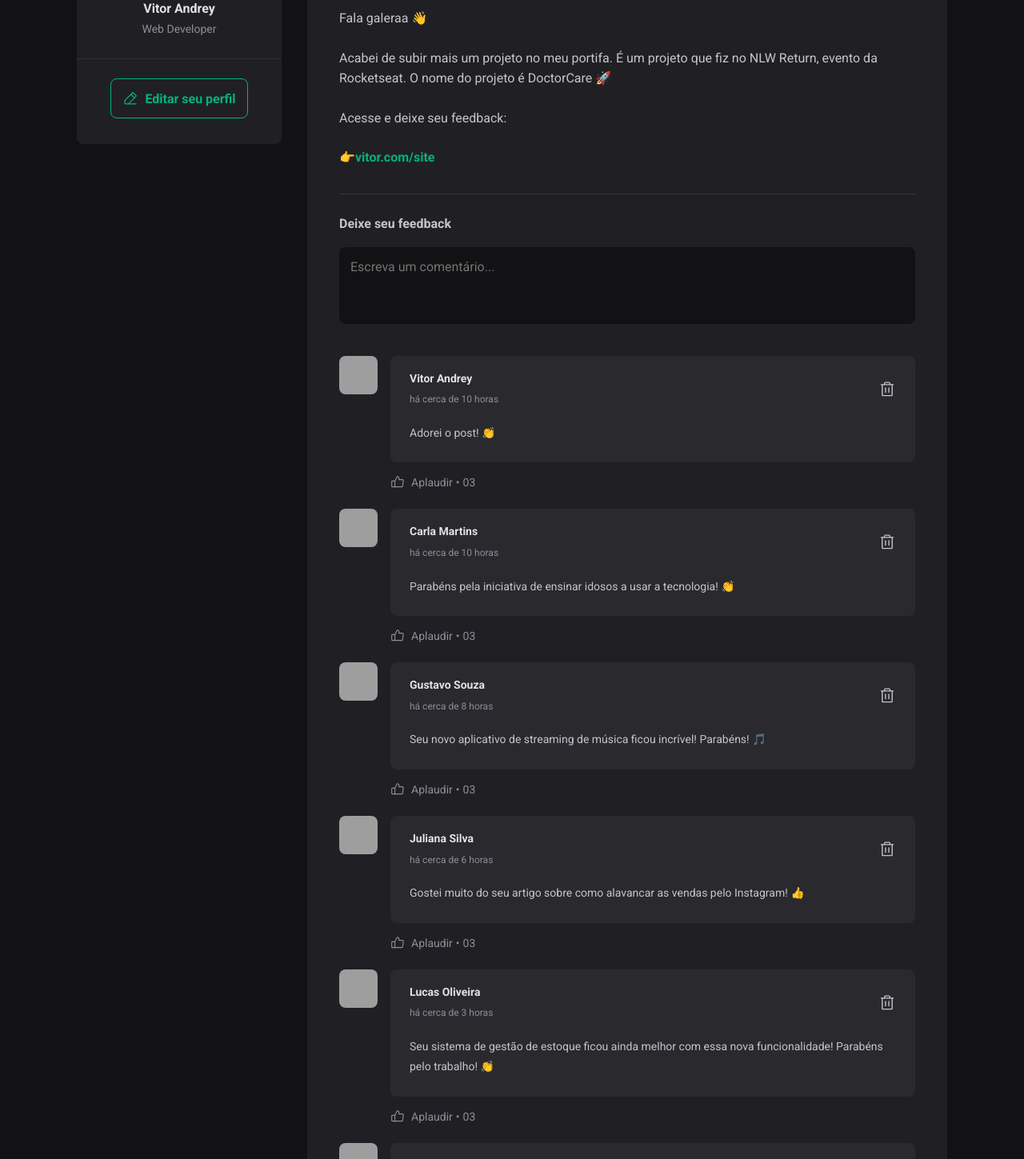
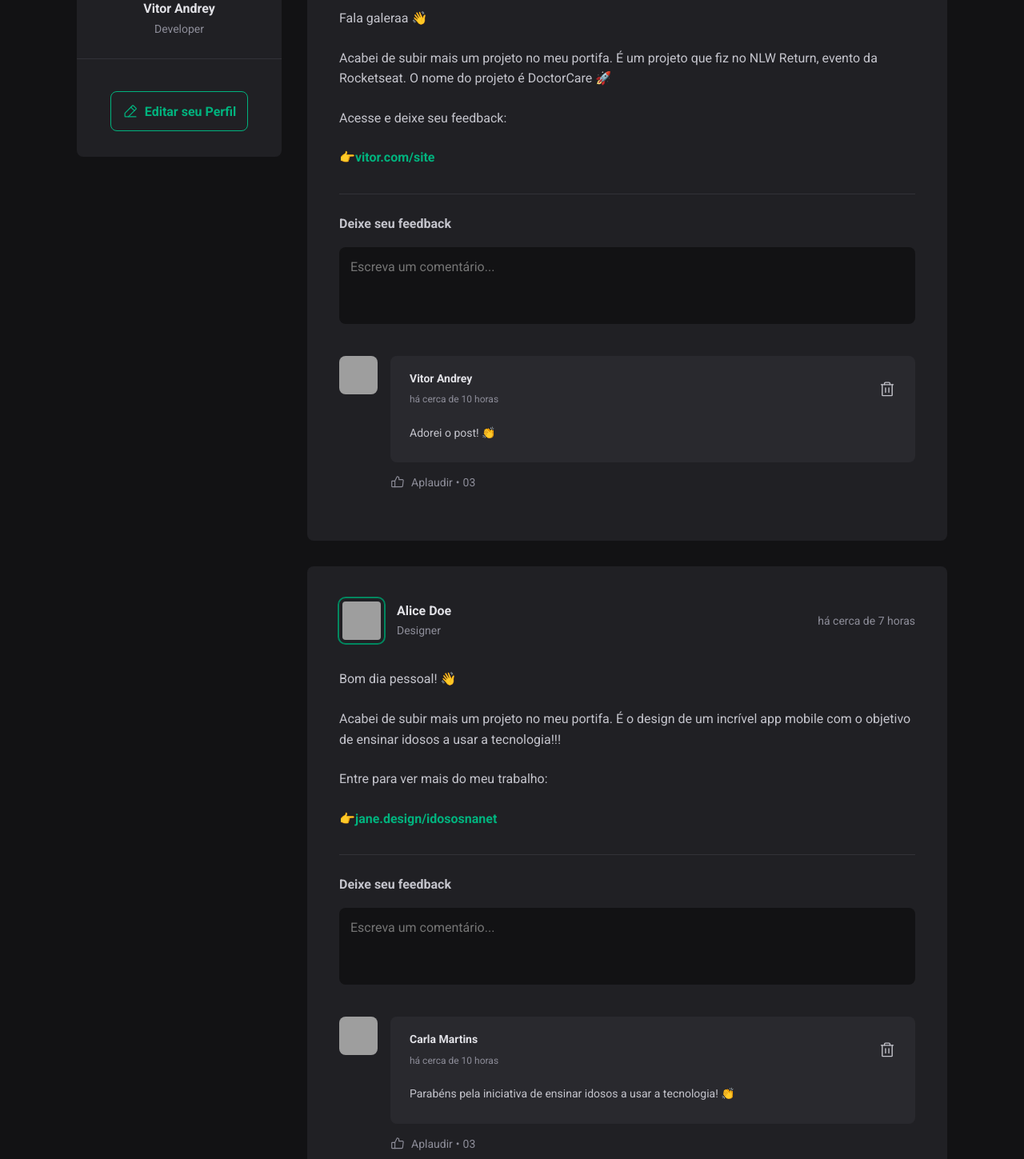
Before and after one commit to VitorAndrey/ignite-feed, a React (Vite) app: page / in a window 1280 px wide. Shown: the part 220-1669 px from the top of the page at 80% size. Built offline with nearby package versions, Linux system fonts and the light colour scheme; grey boxes are pictures that could not be loaded.

Commit message:
adicionei a funcao de editar o perfil

```diff
--- a/package.json
+++ b/package.json
@@ -13,7 +13,8 @@
     "date-fns": "^2.30.0",
     "phosphor-react": "^1.4.1",
     "react": "^18.2.0",
-    "react-dom": "^18.2.0"
+    "react-dom": "^18.2.0",
+    "uuid": "^9.0.0"
   },
   "devDependencies": {
     "@types/react": "^18.0.28",
--- a/src/App.jsx
+++ b/src/App.jsx
@@ -20,6 +20,7 @@ export function App() {
                 author={post.author}
                 content={post.content}
                 publishedAt={post.publishedAt}
+                comments={post.comments}
               />
             );
           })}
--- a/src/components/Post.jsx
+++ b/src/components/Post.jsx
@@ -1,16 +1,13 @@
 import styles from "./Post.module.css";
-
+import { useState } from "react";
+import { v4 as uuidv4 } from "uuid";
 import { formatDistanceToNow } from "date-fns";
-
+import { ptBR } from "date-fns/locale";
 import { Comment } from "./Comment";
 import { Avatar } from "./Avatar";
-import { ptBR } from "date-fns/locale";
 
-import { comments } from "../data/comments";
-// import { useState } from "react";
-
-export function Post({ author, content, publishedAt }) {
-  // const [handleComments, setHandleComments] = useState();
+export function Post({ author, content, publishedAt, comments }) {
+  const [commentList, setCommentList] = useState(comments);
 
   const formattedDate = new Intl.DateTimeFormat("pt-BR", {
     day: "2-digit",
@@ -19,15 +16,23 @@ export function Post({ author, content, publishedAt }) {
     minute: "2-digit",
   }).format(publishedAt);
 
-  const toNowDate = formatDistanceToNow(publishedAt, { locale: ptBR, addSuffix: true });
+  const toNowDate = formatDistanceToNow(publishedAt, {
+    locale: ptBR,
+    addSuffix: true,
+  });
 
-  // function handleCreateNewComment() {
-  //   event.preventDefault();
-
-  //   setHandleComments([...comments, comments.length + 1]);
-
-  //   console.log(handleComments);
-  // }
+  function handleCreateNewComment(event) {
+    event.preventDefault();
+    const newComment = {
+      id: uuidv4(),
+      name: "Carla Martins",
+      avatarUrl: "https://github.com/CarlaMartins.png",
+      content: event.target.commentText.value,
+      publishedAt: new Date(),
+    };
+    setCommentList([...commentList, newComment]);
+    event.target.commentText.value = "";
+  }
 
   return (
     <article className={styles.post}>
@@ -52,10 +57,10 @@ export function Post({ author, content, publishedAt }) {
       <div className={styles.content}>
         {content.map((line) => {
           if (line.type === "paragraph") {
-            return <p key={line.id}>{line.content}</p>;
+            return <p key={uuidv4()}>{line.content}</p>;
           } else if (line.type === "link") {
             return (
-              <p>
+              <p key={uuidv4()}>
                 <a href="#">{line.content}</a>
               </p>
             );
@@ -64,9 +69,9 @@ export function Post({ author, content, publishedAt }) {
       </div>
 
       {/* FORM */}
-      <form onSubmit={() => {}} className={styles.form}>
+      <form onSubmit={handleCreateNewComment} className={styles.form}>
         <strong>Deixe seu feedback</strong>
-        <textarea type="text" placeholder="Escreva um comentário..." />
+        <textarea type="text" name="commentText" placeholder="Escreva um comentário..." />
         <footer>
           <button type="submit">Publicar</button>
         </footer>
@@ -74,7 +79,7 @@ export function Post({ author, content, publishedAt }) {
 
       {/* COMMENTS */}
       <div className={styles.commentList}>
-        {comments.map((comment) => {
+        {commentList.map((comment) => {
           return (
             <Comment
               key={comment.id}
--- a/src/components/Sidebar.jsx
+++ b/src/components/Sidebar.jsx
@@ -1,9 +1,37 @@
 import { Avatar } from "./Avatar";
 import styles from "./Sidebar.module.css";
 
-import { PencilSimpleLine } from "phosphor-react";
+import { useState } from "react";
+
+import { PencilSimpleLine, FloppyDisk, XCircle, Question } from "phosphor-react";
 
 export function Sidebar() {
+  const [editingProfile, setEditingProfile] = useState(false);
+  const [isQuestioning, setIsQuestioning] = useState(false);
+  const [name, setName] = useState("Vitor Andrey");
+  const [role, setRole] = useState("Developer");
+  const [picture, setPicture] = useState("VitorAndrey");
+
+  function changeUser(event) {
+    event.preventDefault();
+
+    if (event.target.inputName.value != "") {
+      setName(event.target.inputName.value);
+    } else if (event.target.inputRole.value != "") {
+      setRole(event.target.inputRole.value);
+    } else if (event.target.inputPicture.value != "") {
+      setPicture(event.target.inputPicture.value);
+    }
+
+    setEditingProfile(false);
+    setIsQuestioning(false);
+  }
+
+  function cancelAll() {
+    setEditingProfile(false);
+    setIsQuestioning(false);
+  }
+
   return (
     <aside className={styles.sidebar}>
       <img
@@ -12,16 +40,59 @@ export function Sidebar() {
       />
 
       <div className={styles.profileCard}>
-        <Avatar src="https://github.com/VitorAndrey.png" />
-        <strong>Vitor Andrey</strong>
-        <span>Web Developer</span>
+        <Avatar src={`https://github.com/${picture}.png`} />
+        <strong>{name}</strong>
+        <span>{role}</span>
       </div>
 
       <footer className={styles.footer}>
-        <a href="#">
-          <PencilSimpleLine size={20} />
-          Editar seu perfil
-        </a>
+        {editingProfile ? (
+          <form autoComplete="off" className={styles.editProfile} onSubmit={changeUser}>
+            <div className={styles.inputContainer}>
+              <label htmlFor="inputName">Change Name:</label>
+              <input type="text" placeholder={name} name="inputName" />
+            </div>
+            <div className={styles.inputContainer}>
+              <label htmlFor="inputRole">Change Role:</label>
+              <input type="text" placeholder={role} name="inputRole" />
+            </div>
+            <div className={styles.inputContainer}>
+              <label htmlFor="inputPicture">
+                <Question
+                  size={22}
+                  className={styles.question}
+                  onClick={() => setIsQuestioning((prev) => !prev)}
+                />
+                Change Picture:
+              </label>
+              {isQuestioning && (
+                <p className={styles.help}>
+                  A foto de perfil é definida com base em seu nick do GitHub.
+                </p>
+              )}
+              <input type="text" placeholder={picture} name="inputPicture" />
+            </div>
+            <div className={styles.buttonContainer}>
+              <button type="submut" className={styles.greenButton}>
+                <FloppyDisk size={20} />
+                Salvar alterações
+              </button>
+              <button type="button" onClick={cancelAll} className={styles.redButton}>
+                Cancelar
+                <XCircle size={20} />
+              </button>
+            </div>
+          </form>
+        ) : (
+          <button
+            type="button"
+            onClick={() => setEditingProfile(true)}
+            className={styles.greenButton}
+          >
+            <PencilSimpleLine size={20} />
+            Editar seu Perfil
+          </button>
+        )}
       </footer>
     </aside>
   );
--- a/src/components/Sidebar.module.css
+++ b/src/components/Sidebar.module.css
@@ -37,6 +37,52 @@
 
   color: var(--gray-400);
 }
+/* Editing Profile */
+.editProfile {
+  display: flex;
+  flex-direction: column;
+  align-items: center;
+  justify-content: center;
+  gap: 1rem;
+  margin: 1rem;
+}
+.editProfile label {
+  display: flex;
+  align-items: center;
+
+  gap: 0.3rem;
+}
+.question {
+  cursor: pointer;
+}
+.help {
+  font-size: 0.75rem;
+  line-height: 1.3rem;
+  color: var(--gray-400);
+  max-width: 180px;
+  padding-left: 0.5rem;
+}
+.inputContainer {
+  display: flex;
+  flex-direction: column;
+  gap: 0.5rem;
+}
+.editProfile input {
+  outline: none;
+  padding: 0.875rem;
+  color: var(--gray-100);
+  border: none;
+  background: var(--gray-900);
+  border-radius: 8px;
+}
+.editProfile input:focus {
+  outline: 1px solid var(--green-500);
+}
+.buttonContainer {
+  display: flex;
+  flex-direction: column;
+  align-items: center;
+}
 
 /*  Footer */
 .footer {
@@ -49,7 +95,8 @@
 }
 
 /*  Footer Button */
-.footer a {
+.footer button {
+  cursor: pointer;
   text-decoration: none;
   display: flex;
   justify-content: center;
@@ -57,17 +104,29 @@
   border-radius: 8px;
   font-weight: bold;
   gap: 0.5rem;
-
-  color: var(--green-300);
   background: transparent;
-  border: 1px solid var(--green-300);
 
   padding: 0.875rem;
+  margin-top: 1rem;
   transition: all 0.2s ease;
 }
+.footer button:hover {
+  color: var(--gray-100);
+}
+.greenButton {
+  color: var(--green-300);
 
-.footer a:hover {
-  color: var(--gray-100);
+  border: 1px solid var(--green-300);
+}
+.greenButton:hover {
   border: 1px solid var(--green-500);
   background: var(--green-500);
 }
+.redButton {
+  color: var(--red-400);
+  border: 1px solid var(--red-400);
+}
+.redButton:hover {
+  border: 1px solid var(--red-400);
+  background: var(--red-400);
+}
--- a/src/data/comments.js
+++ /dev/null
@@ -1,47 +0,0 @@
-const comments = [
-  {
-    id: 1,
-    name: "Vitor Andrey",
-    avatarUrl: "https://github.com/VitorAndrey.png",
-    content: "Adorei o post! 👏",
-    publishedAt: new Date("2023-05-12 10:30:00"),
-  },
-  {
-    id: 2,
-    name: "Carla Martins",
-    avatarUrl: "https://github.com/CarlaMartins.png",
-    content: "Parabéns pela iniciativa de ensinar idosos a usar a tecnologia! 👏",
-    publishedAt: new Date("2023-05-12 10:30:00"),
-  },
-  {
-    id: 3,
-    name: "Gustavo Souza",
-    avatarUrl: "https://github.com/GustavoSouza.png",
-    content: "Seu novo aplicativo de streaming de música ficou incrível! Parabéns! 🎵",
-    publishedAt: new Date("2023-05-12 12:45:00"),
-  },
-  {
-    id: 4,
-    name: "Juliana Silva",
-    avatarUrl: "https://github.com/JulianaSilva.png",
-    content: "Gostei muito do seu artigo sobre como alavancar as vendas pelo Instagram! 👍",
-    publishedAt: new Date("2023-05-12 14:20:00"),
-  },
-  {
-    id: 5,
-    name: "Lucas Oliveira",
-    avatarUrl: "https://github.com/LucasOliveira.png",
-    content:
-      "Seu sistema de gestão de estoque ficou ainda melhor com essa nova funcionalidade! Parabéns pelo trabalho! 👏",
-    publishedAt: new Date("2023-05-12 17:30:00"),
-  },
-  {
-    id: 6,
-    name: "Maria Souza",
-    avatarUrl: "https://github.com/MariaSouza.png",
-    content:
-      "Muito interessante o seu artigo sobre marketing digital! Obrigada por compartilhar seus conhecimentos! 🙏",
-    publishedAt: new Date("2023-05-12 21:00:00"),
-  },
-];
-export { comments };
--- a/src/data/posts.js
+++ b/src/data/posts.js
@@ -17,6 +17,15 @@ const posts = [
       { type: "link", content: "👉vitor.com/site" },
     ],
     publishedAt: new Date("2023-05-12 13:21:00"),
+    comments: [
+      {
+        id: "1",
+        name: "Vitor Andrey",
+        avatarUrl: "https://github.com/VitorAndrey.png",
+        content: "Adorei o post! 👏",
+        publishedAt: new Date("2023-05-12 10:30:00"),
+      },
+    ],
   },
   {
     id: "2",
@@ -36,6 +45,15 @@ const posts = [
       { type: "link", content: "👉jane.design/idososnanet" },
     ],
     publishedAt: new Date("2023-05-12 13:25:00"),
+    comments: [
+      {
+        id: "1",
+        name: "Carla Martins",
+        avatarUrl: "https://github.com/CarlaMartins.png",
+        content: "Parabéns pela iniciativa de ensinar idosos a usar a tecnologia! 👏",
+        publishedAt: new Date("2023-05-12 10:30:00"),
+      },
+    ],
   },
   {
     id: "3",
@@ -55,6 +73,15 @@ const posts = [
       { type: "link", content: "👉bobdev.com/tarefas" },
     ],
     publishedAt: new Date("2023-05-12 14:30:00"),
+    comments: [
+      {
+        id: "1",
+        name: "Gustavo Souza",
+        avatarUrl: "https://github.com/GustavoSouza.png",
+        content: "Seu novo aplicativo de streaming de música ficou incrível! Parabéns! 🎵",
+        publishedAt: new Date("2023-05-12 12:45:00"),
+      },
+    ],
   },
   {
     id: "4",
@@ -74,6 +101,15 @@ const posts = [
       { type: "link", content: "👉blogdaempresa.com.br/lancamento" },
     ],
     publishedAt: new Date("2023-05-12 15:45:00"),
+    comments: [
+      {
+        id: "1",
+        name: "Juliana Silva",
+        avatarUrl: "https://github.com/JulianaSilva.png",
+        content: "Gostei muito do seu artigo sobre como alavancar as vendas pelo Instagram! 👍",
+        publishedAt: new Date("2023-05-12 14:20:00"),
+      },
+    ],
   },
   {
     id: "5",
@@ -93,6 +129,16 @@ const posts = [
       { type: "link", content: "👉meusite.com.br" },
     ],
     publishedAt: new Date("2023-05-12 16:15:00"),
+    comments: [
+      {
+        id: "1",
+        name: "Lucas Oliveira",
+        avatarUrl: "https://github.com/LucasOliveira.png",
+        content:
+          "Seu sistema de gestão de estoque ficou ainda melhor com essa nova funcionalidade! Parabéns pelo trabalho! 👏",
+        publishedAt: new Date("2023-05-12 17:30:00"),
+      },
+    ],
   },
   {
     id: "6",
@@ -112,6 +158,16 @@ const posts = [
       { type: "link", content: "👉meusite.com.br/pedidos" },
     ],
     publishedAt: new Date("2023-05-12 17:30:00"),
+    comments: [
+      {
+        id: "1",
+        name: "Maria Souza",
+        avatarUrl: "https://github.com/MariaSouza.png",
+        content:
+          "Muito interessante o seu artigo sobre marketing digital! Obrigada por compartilhar seus conhecimentos! 🙏",
+        publishedAt: new Date("2023-05-12 21:00:00"),
+      },
+    ],
   },
   {
     id: "7",
@@ -131,6 +187,7 @@ const posts = [
       { type: "link", content: "👉blogdaempresa.com.br/marketing" },
     ],
     publishedAt: new Date("2023-05-12 18:45:00"),
+    comments: [],
   },
   {
     id: "8",
@@ -150,6 +207,7 @@ const posts = [
       { type: "link", content: "👉meuapp.com.br" },
     ],
     publishedAt: new Date("2023-05-12 19:30:00"),
+    comments: [],
   },
   {
     id: "9",
@@ -169,6 +227,7 @@ const posts = [
       { type: "link", content: "👉meusistema.com.br/estoque" },
     ],
     publishedAt: new Date("2023-05-12 20:15:00"),
+    comments: [],
   },
   {
     id: "10",
@@ -188,6 +247,7 @@ const posts = [
       { type: "link", content: "👉blogdaempresa.com.br/instagram" },
     ],
     publishedAt: new Date("2023-05-12 21:30:00"),
+    comments: [],
   },
 ];
 
```
Also changed, not shown: 1 other file (tests, documents, lock files or other folders).
